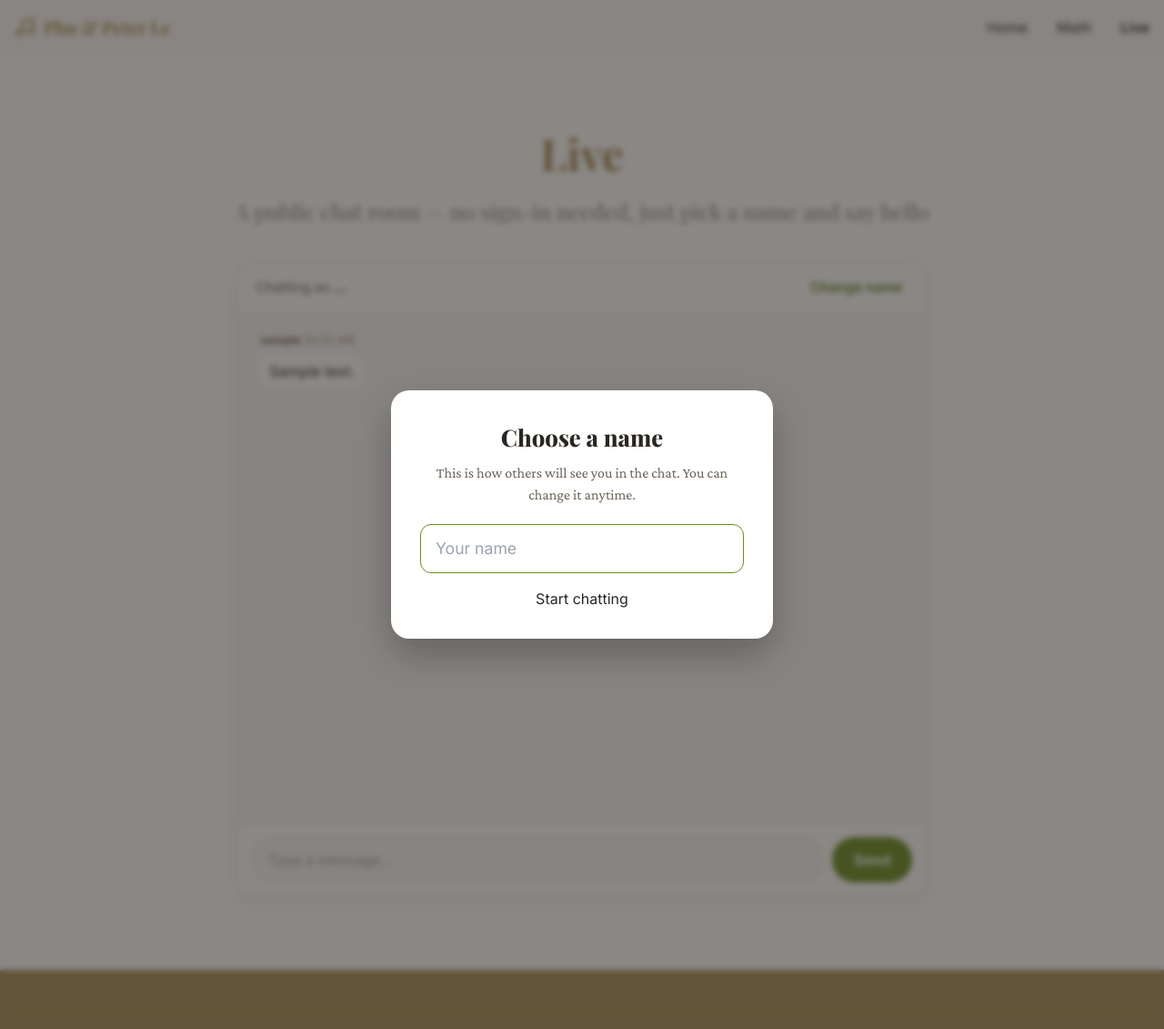
After one commit to lehoangphu/blog, a Flask app: page /live in a window 1280 px wide. The commit adds this page. Shown: the whole page at 91% size. Run offline with Flask 3, Linux system fonts and the light colour scheme; tables that the repository leaves empty hold one stand-in row (values such as "Sample post"); some libraries are stand-ins or nearby versions.

Commit message:
Add Live public chat page
Add a new Live page (peer of Home and Math) with a basic public chat that
anyone can use without signing in.

- Username is chosen by the visitor and stored in a browser cookie; it can be
  changed at any time via the Change name button.
- Messages are kept in a single 'messages' table and rendered with
  textContent so user input is never treated as HTML.
- New db.py uses SQLAlchemy Core for one DB-agnostic code path: it connects to
  AZURE_POSTGRESQL_CONNECTIONSTRING (libpq keyword/value or URI) via psycopg on
  Azure, and falls back to a local SQLite file for development so no database
  server is needed locally.
- app.py gains /live plus GET/POST /api/messages (polled every few seconds).
- Add SQLAlchemy and psycopg[binary] to requirements; add Live to the nav.

Co-authored-by: Copilot <223556219+Copilot@users.noreply.github.com>

```diff
--- a/app.py
+++ b/app.py
@@ -5,9 +5,12 @@ and Azure App Service (Linux) behind Gunicorn; the WSGI entry point is the
 module-level ``app`` object, so ``gunicorn app:app`` works with no extra config.
 """
 
-from flask import Flask, render_template
+from flask import Flask, jsonify, render_template, request
+
+import db
 
 app = Flask(__name__)
+db.init_db()
 
 
 @app.route("/")
@@ -20,5 +23,26 @@ def math():
     return render_template("math.html", active="math")
 
 
+@app.route("/live")
+def live():
+    return render_template("live.html", active="live")
+
+
+@app.route("/api/messages", methods=["GET"])
+def api_get_messages():
+    after = request.args.get("after", default=0, type=int)
+    return jsonify(db.get_messages(after_id=after))
+
+
+@app.route("/api/messages", methods=["POST"])
+def api_post_message():
+    data = request.get_json(silent=True) or {}
+    try:
+        message = db.add_message(data.get("username"), data.get("body"))
+    except ValueError as exc:
+        return jsonify({"error": str(exc)}), 400
+    return jsonify(message), 201
+
+
 if __name__ == "__main__":
     app.run(debug=True)
--- a/requirements.txt
+++ b/requirements.txt
@@ -1,2 +1,4 @@
 Flask>=3.1,<4.0
 gunicorn>=23.0
+SQLAlchemy>=2.0,<3.0
+psycopg[binary]>=3.1,<4.0
--- /dev/null
+++ b/static/site/live.css
@@ -0,0 +1,173 @@
+/* Styling for the Live chat page. Self-contained so it does not depend on
+   uncompiled Tailwind utilities. */
+
+.chat {
+    max-width: 760px;
+    margin: 0 auto;
+    display: flex;
+    flex-direction: column;
+    border: 1px solid rgba(0, 0, 0, 0.08);
+    border-radius: 1.25rem;
+    background: #faf8f5;
+    overflow: hidden;
+    box-shadow: 0 6px 18px rgba(0, 0, 0, 0.06);
+}
+
+.chat-namebar {
+    display: flex;
+    align-items: center;
+    justify-content: space-between;
+    gap: 1rem;
+    padding: 0.75rem 1.25rem;
+    background: #fff;
+    border-bottom: 1px solid rgba(0, 0, 0, 0.07);
+    font-size: 0.95rem;
+    color: #6b6258;
+}
+.chat-name-label strong { color: #2a2622; }
+.chat-link {
+    background: none;
+    border: none;
+    color: #5d7e1c;
+    font-weight: 600;
+    cursor: pointer;
+    padding: 0.25rem 0.4rem;
+    border-radius: 0.4rem;
+    -webkit-tap-highlight-color: transparent;
+}
+.chat-link:hover { text-decoration: underline; }
+
+.chat-messages {
+    height: clamp(320px, 52vh, 560px);
+    overflow-y: auto;
+    padding: 1.25rem;
+    display: flex;
+    flex-direction: column;
+    gap: 0.75rem;
+    scroll-behavior: smooth;
+}
+
+.chat-empty {
+    margin: auto;
+    color: #9a9186;
+    font-style: italic;
+    text-align: center;
+}
+
+.msg {
+    max-width: 78%;
+    display: flex;
+    flex-direction: column;
+    gap: 0.15rem;
+    align-self: flex-start;
+}
+.msg.mine { align-self: flex-end; align-items: flex-end; }
+
+.msg-meta {
+    font-size: 0.78rem;
+    color: #9a9186;
+    padding: 0 0.35rem;
+}
+.msg-meta .msg-author { font-weight: 700; color: #6b6258; }
+.msg.mine .msg-meta .msg-author { color: #5d7e1c; }
+
+.msg-bubble {
+    background: #fff;
+    border: 1px solid rgba(0, 0, 0, 0.07);
+    padding: 0.6rem 0.9rem;
+    border-radius: 1rem;
+    border-top-left-radius: 0.3rem;
+    color: #2a2622;
+    line-height: 1.4;
+    word-wrap: break-word;
+    overflow-wrap: anywhere;
+    white-space: pre-wrap;
+}
+.msg.mine .msg-bubble {
+    background: #6b8e23;
+    border-color: #6b8e23;
+    color: #fff;
+    border-top-left-radius: 1rem;
+    border-top-right-radius: 0.3rem;
+}
+
+.chat-form {
+    display: flex;
+    gap: 0.6rem;
+    padding: 0.9rem 1rem;
+    background: #fff;
+    border-top: 1px solid rgba(0, 0, 0, 0.07);
+}
+.chat-input {
+    flex: 1 1 auto;
+    min-width: 0;
+    font-size: 1rem;
+    padding: 0.75rem 1rem;
+    border: 1px solid rgba(0, 0, 0, 0.14);
+    border-radius: 999px;
+    background: #faf8f5;
+    color: #2a2622;
+}
+.chat-input:focus {
+    outline: none;
+    border-color: #6b8e23;
+    background: #fff;
+}
+.chat-send {
+    flex: 0 0 auto;
+    font-weight: 700;
+    color: #fff;
+    background: #6b8e23;
+    border: none;
+    border-radius: 999px;
+    padding: 0.75rem 1.5rem;
+    cursor: pointer;
+    transition: background-color 0.18s ease, transform 0.12s ease;
+    -webkit-tap-highlight-color: transparent;
+}
+.chat-send:hover { background: #5d7e1c; }
+.chat-send:active { transform: scale(0.97); }
+.chat-send:disabled { opacity: 0.5; cursor: default; }
+
+/* name picker overlay */
+.name-modal {
+    position: fixed;
+    inset: 0;
+    z-index: 100;
+    display: flex;
+    align-items: center;
+    justify-content: center;
+    padding: 1.5rem;
+    background: rgba(42, 38, 34, 0.55);
+    -webkit-backdrop-filter: blur(3px);
+    backdrop-filter: blur(3px);
+}
+.name-modal[hidden] { display: none; }
+.name-card {
+    width: 100%;
+    max-width: 420px;
+    background: #fff;
+    border-radius: 1.25rem;
+    padding: 2rem;
+    text-align: center;
+    box-shadow: 0 18px 40px rgba(0, 0, 0, 0.25);
+}
+.name-title {
+    font-family: "Playfair Display", serif;
+    font-size: 1.6rem;
+    font-weight: 800;
+    color: #2a2622;
+    margin-bottom: 0.5rem;
+}
+.name-sub { color: #6b6258; margin-bottom: 1.25rem; }
+.name-input {
+    width: 100%;
+    font-size: 1.1rem;
+    padding: 0.8rem 1rem;
+    border: 1px solid rgba(0, 0, 0, 0.16);
+    border-radius: 0.75rem;
+    margin-bottom: 1rem;
+    color: #2a2622;
+}
+.name-input:focus { outline: none; border-color: #6b8e23; }
+.name-save { width: 100%; }
--- /dev/null
+++ b/static/site/live.js
@@ -0,0 +1,209 @@
+/* Live chat client.
+   - Username is kept in a browser cookie (and can be changed anytime).
+   - Messages are polled from the server every few seconds.
+   - No sign-in required. Message text is rendered with textContent so user
+     input is never treated as HTML. */
+(function () {
+    "use strict";
+
+    var COOKIE = "chat_username";
+    var POLL_MS = 3000;
+    var lastId = 0;
+    var username = "";
+    var polling = null;
+
+    var elMessages = document.getElementById("chat-messages");
+    var elName = document.getElementById("chat-name");
+    var elChange = document.getElementById("chat-change");
+    var form = document.getElementById("chat-form");
+    var input = document.getElementById("chat-input");
+    var sendBtn = document.getElementById("chat-send");
+
+    var modal = document.getElementById("name-modal");
+    var nameForm = document.getElementById("name-form");
+    var nameInput = document.getElementById("name-input");
+
+    if (!elMessages) return;
+
+    // ---------- cookie helpers ----------
+    function getCookie(name) {
+        var match = document.cookie.match(new RegExp("(?:^|; )" + name + "=([^;]*)"));
+        return match ? decodeURIComponent(match[1]) : "";
+    }
+    function setCookie(name, value, days) {
+        var maxAge = days * 24 * 60 * 60;
+        document.cookie =
+            name + "=" + encodeURIComponent(value) + "; path=/; max-age=" + maxAge + "; SameSite=Lax";
+    }
+
+    // ---------- name handling ----------
+    function applyName(name) {
+        username = name.trim().slice(0, 40);
+        elName.textContent = username;
+        setCookie(COOKIE, username, 365);
+    }
+
+    function openNameModal() {
+        nameInput.value = username || "";
+        modal.hidden = false;
+        setTimeout(function () {
+            nameInput.focus();
+        }, 50);
+    }
+    function closeNameModal() {
+        modal.hidden = true;
+    }
+
+    nameForm.addEventListener("submit", function (e) {
+        e.preventDefault();
+        var value = nameInput.value.trim();
+        if (!value) {
+            nameInput.focus();
+            return;
+        }
+        applyName(value);
+        closeNameModal();
+        input.focus();
+    });
+
+    elChange.addEventListener("click", openNameModal);
+
+    // ---------- rendering ----------
+    function formatTime(iso) {
+        var d = new Date(iso);
+        if (isNaN(d.getTime())) return "";
+        return d.toLocaleTimeString([], { hour: "numeric", minute: "2-digit" });
+    }
+
+    function clearEmpty() {
+        var empty = elMessages.querySelector(".chat-empty");
+        if (empty) empty.remove();
+    }
+
+    function renderMessage(msg) {
+        clearEmpty();
+        var wrap = document.createElement("div");
+        wrap.className = "msg" + (msg.username === username ? " mine" : "");
+
+        var meta = document.createElement("div");
+        meta.className = "msg-meta";
+        var author = document.createElement("span");
+        author.className = "msg-author";
+        author.textContent = msg.username;
+        meta.appendChild(author);
+        meta.appendChild(document.createTextNode("  " + formatTime(msg.created_at)));
+
+        var bubble = document.createElement("div");
+        bubble.className = "msg-bubble";
+        bubble.textContent = msg.body;
+
+        wrap.appendChild(meta);
+        wrap.appendChild(bubble);
+        elMessages.appendChild(wrap);
+    }
+
+    function atBottom() {
+        return elMessages.scrollHeight - elMessages.scrollTop - elMessages.clientHeight < 60;
+    }
+    function scrollToBottom() {
+        elMessages.scrollTop = elMessages.scrollHeight;
+    }
+
+    function showEmpty() {
+        if (elMessages.children.length === 0) {
+            var p = document.createElement("div");
+            p.className = "chat-empty";
+            p.textContent = "No messages yet. Be the first to say hello!";
+            elMessages.appendChild(p);
+        }
+    }
+
+    // ---------- networking ----------
+    function loadMessages() {
+        var url = "/api/messages" + (lastId ? "?after=" + lastId : "");
+        return fetch(url, { headers: { Accept: "application/json" } })
+            .then(function (r) {
+                return r.ok ? r.json() : [];
+            })
+            .then(function (list) {
+                if (!Array.isArray(list) || list.length === 0) {
+                    if (lastId === 0) showEmpty();
+                    return;
+                }
+                var stick = atBottom();
+                list.forEach(function (msg) {
+                    renderMessage(msg);
+                    if (msg.id > lastId) lastId = msg.id;
+                });
+                if (stick) scrollToBottom();
+            })
+            .catch(function () {
+                /* ignore transient network errors; next poll retries */
+            });
+    }
+
+    function sendMessage(body) {
+        sendBtn.disabled = true;
+        fetch("/api/messages", {
+            method: "POST",
+            headers: { "Content-Type": "application/json" },
+            body: JSON.stringify({ username: username, body: body }),
+        })
+            .then(function (r) {
+                return r.ok ? r.json() : null;
+            })
+            .then(function (msg) {
+                if (msg && msg.id) {
+                    renderMessage(msg);
+                    if (msg.id > lastId) lastId = msg.id;
+                    scrollToBottom();
+                }
+            })
+            .catch(function () {
+                /* ignore; the message simply wasn't sent */
+            })
+            .then(function () {
+                sendBtn.disabled = false;
+                input.focus();
+            });
+    }
+
+    form.addEventListener("submit", function (e) {
+        e.preventDefault();
+        var body = input.value.trim();
+        if (!body) return;
+        if (!username) {
+            openNameModal();
+            return;
+        }
+        input.value = "";
+        sendMessage(body);
+    });
+
+    function startPolling() {
+        if (polling) return;
+        polling = setInterval(loadMessages, POLL_MS);
+    }
+    document.addEventListener("visibilitychange", function () {
+        if (document.hidden) {
+            clearInterval(polling);
+            polling = null;
+        } else {
+            loadMessages();
+            startPolling();
+        }
+    });
+
+    // ---------- boot ----------
+    var saved = getCookie(COOKIE);
+    if (saved) {
+        applyName(saved);
+    } else {
+        openNameModal();
+    }
+    loadMessages().then(function () {
+        scrollToBottom();
+        showEmpty();
+    });
+    startPolling();
+})();
--- a/templates/_header.html
+++ b/templates/_header.html
@@ -7,6 +7,7 @@
         <nav class="hidden md:flex items-center space-x-8">
             <a class="text-foreground hover:text-bamboo-dark transition-colors{% if active == 'home' %} font-semibold text-bamboo-dark{% endif %}" href="/">Home</a>
             <a class="text-foreground hover:text-bamboo-dark transition-colors{% if active == 'math' %} font-semibold text-bamboo-dark{% endif %}" href="/math">Math</a>
+            <a class="text-foreground hover:text-bamboo-dark transition-colors{% if active == 'live' %} font-semibold text-bamboo-dark{% endif %}" href="/live">Live</a>
         </nav>
         <button id="menu-toggle" aria-label="Toggle menu" aria-expanded="false" aria-controls="mobile-menu" class="inline-flex items-center justify-center gap-2 whitespace-nowrap rounded-md text-sm font-medium ring-offset-background transition-colors focus-visible:outline-none focus-visible:ring-2 focus-visible:ring-ring focus-visible:ring-offset-2 disabled:pointer-events-none disabled:opacity-50 hover:bg-accent hover:text-accent-foreground h-10 w-10 md:hidden">
             <svg fill="none" height="24" viewbox="0 0 24 24" width="24" xmlns="http://www.w3.org/2000/svg"><path d="M4 6H20M4 12H20M4 18H20" stroke="currentColor" stroke-linecap="round" stroke-linejoin="round" stroke-width="2"></path></svg>
@@ -15,5 +16,6 @@
     <div id="mobile-menu" class="md:hidden">
         <a href="/"{% if active == 'home' %} class="active"{% endif %}>Home</a>
         <a href="/math"{% if active == 'math' %} class="active"{% endif %}>Math</a>
+        <a href="/live"{% if active == 'live' %} class="active"{% endif %}>Live</a>
     </div>
 </header>
--- /dev/null
+++ b/templates/live.html
@@ -0,0 +1,72 @@
+<!DOCTYPE html>
+<html lang="en">
+<head>
+    <meta charset="utf-8">
+    <meta name="viewport" content="width=device-width, initial-scale=1.0">
+    <title>Live | Phu &amp; Peter Le</title>
+    <meta name="description" content="Live — a public chat room on the Phu &amp; Peter Le website.">
+    <link rel="preconnect" href="https://fonts.googleapis.com">
+    <link rel="preconnect" href="https://fonts.gstatic.com" crossorigin>
+    <link href="https://fonts.googleapis.com/css2?family=Inter:wght@300;400;500;600;700&family=Playfair+Display:wght@400;500;600;700;800;900&family=Crimson+Pro:ital,wght@0,400;0,500;0,600;1,400&display=swap" rel="stylesheet">
+    <link rel="stylesheet" href="/static/site/site.css">
+    <link rel="stylesheet" href="/static/site/custom.css">
+    <link rel="stylesheet" href="/static/site/live.css">
+</head>
+<body>
+<div id="root">
+    <div class="min-h-screen flex flex-col">
+        {% include "_header.html" %}
+
+        <main class="flex-grow pt-16">
+            <section class="py-16 bg-white">
+                <div class="section-container">
+                    <div class="text-center mb-8">
+                        <h2 class="section-title">Live</h2>
+                        <p class="section-subtitle">A public chat room &mdash; no sign-in needed, just pick a name and say hello</p>
+                    </div>
+
+                    <div id="chat" class="chat" aria-live="polite">
+                        <div class="chat-namebar">
+                            <span class="chat-name-label">Chatting as <strong id="chat-name">&hellip;</strong></span>
+                            <button type="button" id="chat-change" class="chat-link">Change name</button>
+                        </div>
+
+                        <div id="chat-messages" class="chat-messages" role="log"></div>
+
+                        <form id="chat-form" class="chat-form" autocomplete="off">
+                            <input id="chat-input" class="chat-input" type="text" name="body"
+                                   maxlength="1000" placeholder="Type a message&hellip;" aria-label="Message">
+                            <button type="submit" id="chat-send" class="chat-send">Send</button>
+                        </form>
+                    </div>
+                </div>
+            </section>
+        </main>
+
+        <footer class="bg-bamboo-dark text-white">
+            <div class="container mx-auto px-4 py-12">
+                <div class="border-t border-bamboo pt-8 text-center text-sm">
+                    <p>&copy; 2026 Phu &amp; Peter Le. All rights reserved.</p>
+                </div>
+            </div>
+        </footer>
+    </div>
+</div>
+
+<!-- Name picker overlay -->
+<div id="name-modal" class="name-modal" hidden>
+    <div class="name-card">
+        <h3 class="name-title">Choose a name</h3>
+        <p class="name-sub">This is how others will see you in the chat. You can change it anytime.</p>
+        <form id="name-form" autocomplete="off">
+            <input id="name-input" class="name-input" type="text" maxlength="40"
+                   placeholder="Your name" aria-label="Your name">
+            <button type="submit" class="mg-btn name-save">Start chatting</button>
+        </form>
+    </div>
+</div>
+
+<script src="/static/site/nav.js" defer></script>
+<script src="/static/site/live.js" defer></script>
+</body>
+</html>
```
Also changed, not shown: db.py (added, +150 -0 lines).
